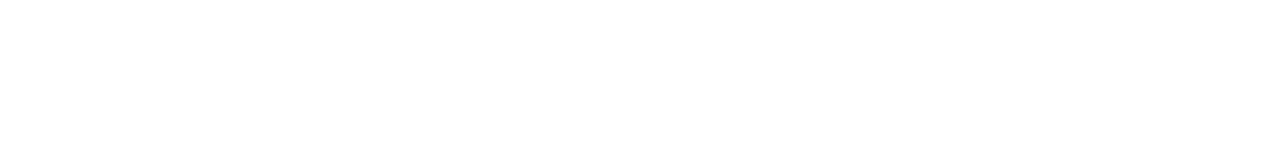
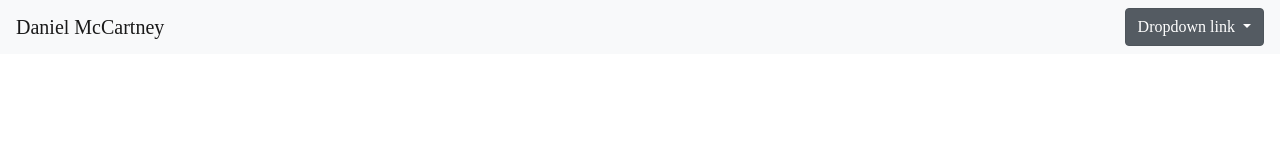
Before and after one commit to DanMcC94/Portfolio, a plain HTML site: page contact.html in a window 1280 px wide. Drawn offline with nearby package versions, Linux system fonts and the light colour scheme.

Commit message:
Added nav to the tp of the pg Trble with dropdw

```diff
--- a/contact.html
+++ b/contact.html
@@ -5,8 +5,23 @@
     <meta name="viewport" content="width=device-width, initial-scale=1.0">
     <title>Document</title>
     <link rel="stylesheet" href="https://stackpath.bootstrapcdn.com/bootstrap/4.5.2/css/bootstrap.min.css" integrity="sha384-JcKb8q3iqJ61gNV9KGb8thSsNjpSL0n8PARn9HuZOnIxN0hoP+VmmDGMN5t9UJ0Z" crossorigin="anonymous">
+    <link rel="stylesheet" href="https://maxcdn.bootstrapcdn.com/bootstrap/4.0.0/css/bootstrap.min.css">
+    <link rel="stylesheet" href="reset.css">
 
+    <nav class="navbar navbar-light bg-light">
+        <span class="navbar-brand mb-0 h1">Daniel McCartney</span>
 
+        <div class="dropdown show">
+            <a class="btn btn-secondary dropdown-toggle" href="#" role="button" id="dropdownMenuLink" data-toggle="dropdown" aria-haspopup="true" aria-expanded="false">
+              Dropdown link
+            </a>
+
+            <div class="dropdown-menu" aria-labelledby="dropdownMenuLink">
+              <a class="dropdown-item" href="index.html">index</a>
+              <a class="dropdown-item" href="portfolio.html">portfolio</a>
+            </div>
+        </div>
+    </nav>
 </head>
 <body>
 
```
Also changed, not shown: index.html (+15 -0 lines), portfolio.html (+15 -0 lines).
